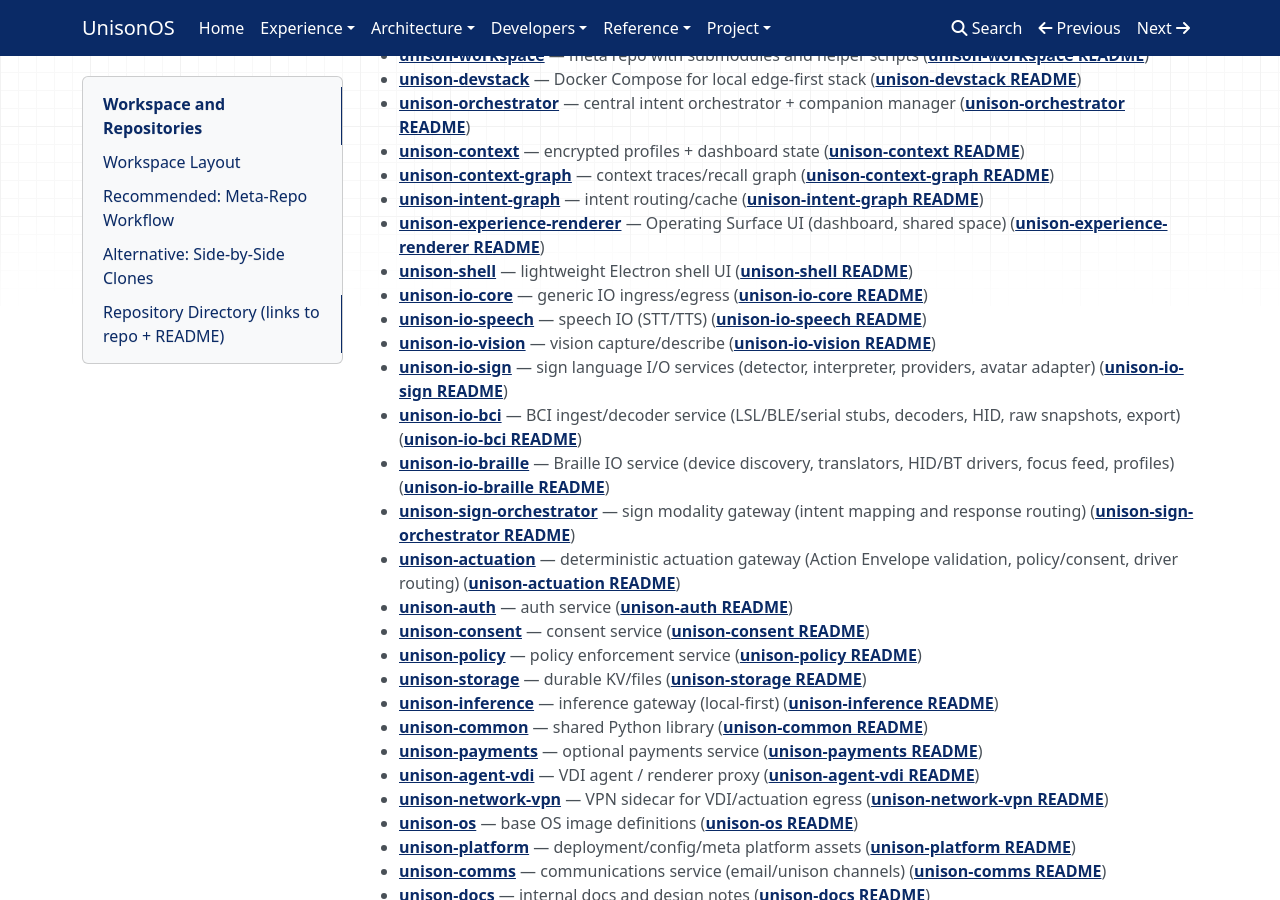
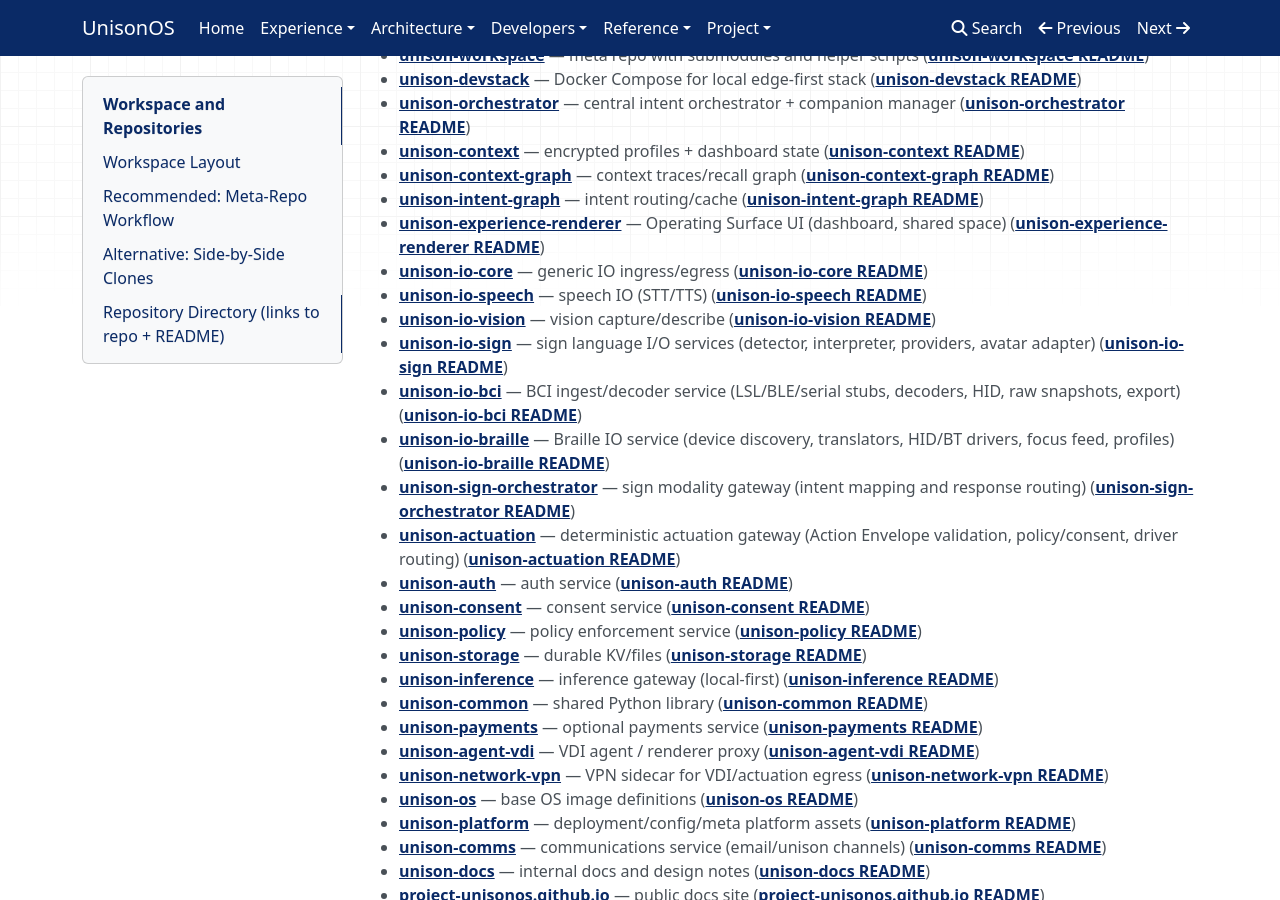
Before and after one commit to project-unisonOS/project-unisonos.github.io, an MkDocs documentation site: the page built from docs/developers/workspace-and-repos.md, in a window 1280 px wide and 900 px high, scrolled down 1133 px. Built offline with MkDocs 1.6.1, drawn with Linux system fonts in a browser that asks for light colours; nearby versions of some CDN libraries.

Commit message:
docs: remove unison-shell reference

```diff
--- a/docs/developers/workspace-and-repos.md
+++ b/docs/developers/workspace-and-repos.md
@@ -52,7 +52,6 @@ Use the approach that best fits your workflow; both are supported by the documen
 - [unison-context-graph](https://github.com/project-unisonOS/unison-context-graph) — context traces/recall graph ([unison-context-graph README](https://github.com/project-unisonOS/unison-context-graph/blob/main/README.md))
 - [unison-intent-graph](https://github.com/project-unisonOS/unison-intent-graph) — intent routing/cache ([unison-intent-graph README](https://github.com/project-unisonOS/unison-intent-graph/blob/main/README.md))
 - [unison-experience-renderer](https://github.com/project-unisonOS/unison-experience-renderer) — Operating Surface UI (dashboard, shared space) ([unison-experience-renderer README](https://github.com/project-unisonOS/unison-experience-renderer/blob/main/README.md))
-- [unison-shell](https://github.com/project-unisonOS/unison-shell) — lightweight Electron shell UI ([unison-shell README](https://github.com/project-unisonOS/unison-shell/blob/main/README.md))
 - [unison-io-core](https://github.com/project-unisonOS/unison-io-core) — generic IO ingress/egress ([unison-io-core README](https://github.com/project-unisonOS/unison-io-core/blob/main/README.md))
 - [unison-io-speech](https://github.com/project-unisonOS/unison-io-speech) — speech IO (STT/TTS) ([unison-io-speech README](https://github.com/project-unisonOS/unison-io-speech/blob/main/README.md))
 - [unison-io-vision](https://github.com/project-unisonOS/unison-io-vision) — vision capture/describe ([unison-io-vision README](https://github.com/project-unisonOS/unison-io-vision/blob/main/README.md))
```
